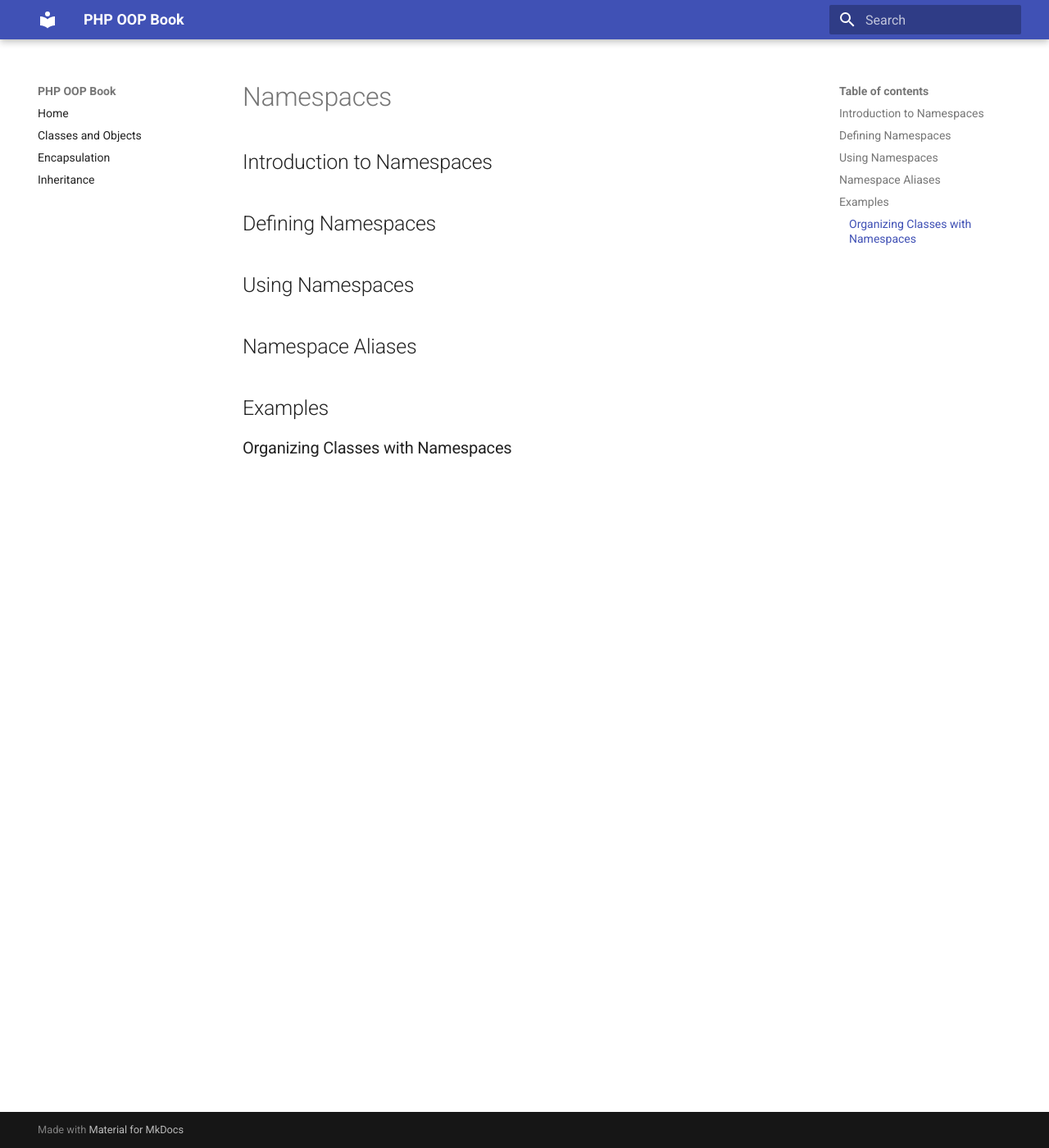
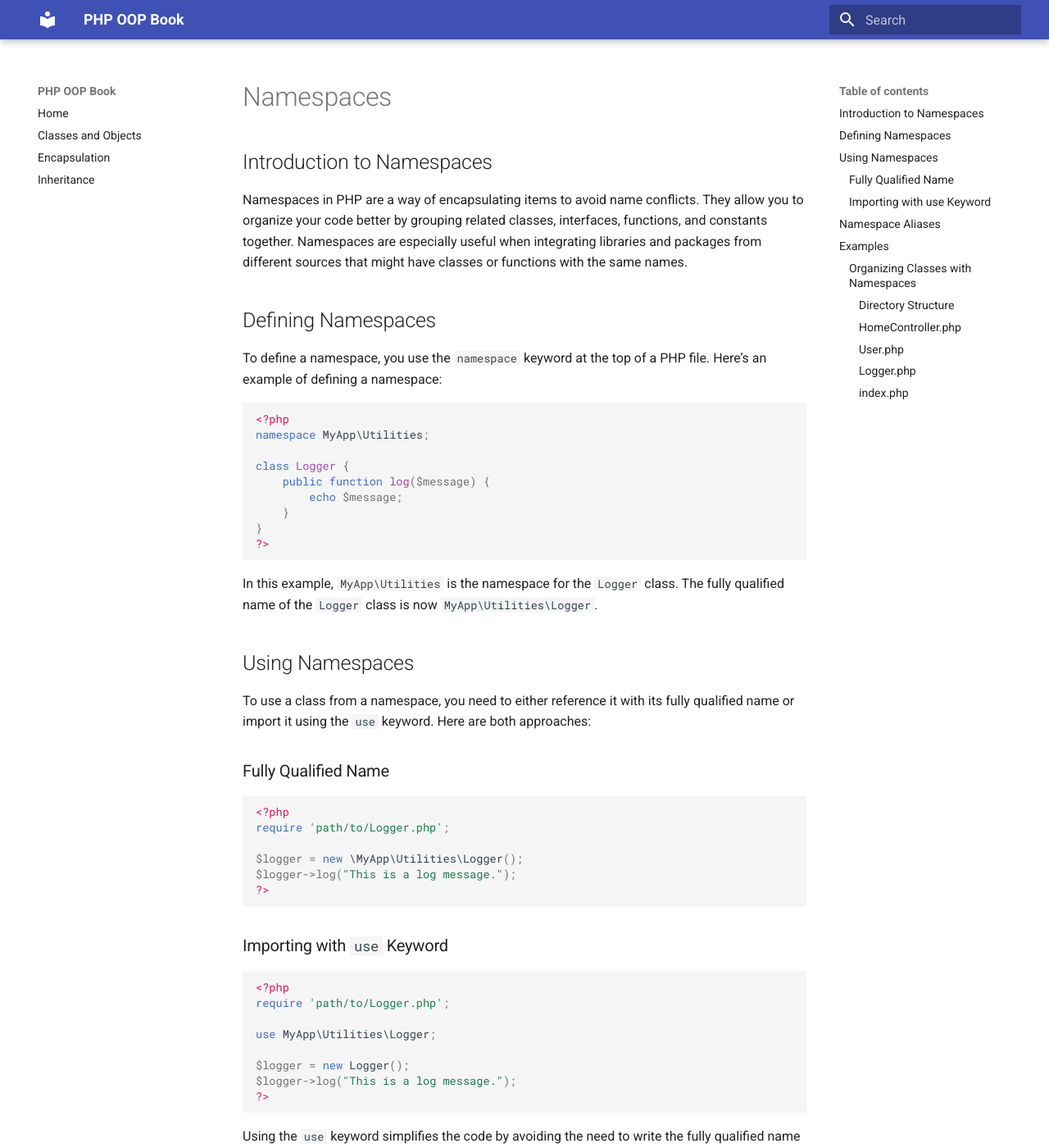
Before and after one commit to fahdi/php-oop, an MkDocs documentation site: the page built from docs/namespaces.md, in a window 1280 px wide and 1400 px high. Shown: the whole window at 82% size. Built offline with MkDocs 1.6.1 and Material for MkDocs 9.7.7, drawn with Linux system fonts in a browser that asks for light colours; some of the changed text lies outside the part shown.

Commit message:
Add the initial content for Namespaces.

````diff
--- a/docs/namespaces.md
+++ b/docs/namespaces.md
@@ -2,12 +2,155 @@
 
 ## Introduction to Namespaces
 
+Namespaces in PHP are a way of encapsulating items to avoid name conflicts. They allow you to organize your code better by grouping related classes, interfaces, functions, and constants together. Namespaces are especially useful when integrating libraries and packages from different sources that might have classes or functions with the same names.
+
 ## Defining Namespaces
+
+To define a namespace, you use the `namespace` keyword at the top of a PHP file. Here’s an example of defining a namespace:
+
+```php
+<?php
+namespace MyApp\Utilities;
+
+class Logger {
+    public function log($message) {
+        echo $message;
+    }
+}
+?>
+```
+
+In this example, `MyApp\Utilities` is the namespace for the `Logger` class. The fully qualified name of the `Logger` class is now `MyApp\Utilities\Logger`.
 
 ## Using Namespaces
 
+To use a class from a namespace, you need to either reference it with its fully qualified name or import it using the `use` keyword. Here are both approaches:
+
+### Fully Qualified Name
+
+```php
+<?php
+require 'path/to/Logger.php';
+
+$logger = new \MyApp\Utilities\Logger();
+$logger->log("This is a log message.");
+?>
+```
+
+### Importing with `use` Keyword
+
+```php
+<?php
+require 'path/to/Logger.php';
+
+use MyApp\Utilities\Logger;
+
+$logger = new Logger();
+$logger->log("This is a log message.");
+?>
+```
+
+Using the `use` keyword simplifies the code by avoiding the need to write the fully qualified name every time you use the class.
+
 ## Namespace Aliases
+
+Sometimes, you may want to create an alias for a namespace to shorten its name or avoid conflicts. You can do this using the `as` keyword with the `use` statement:
+
+```php
+<?php
+require 'path/to/Logger.php';
+
+use MyApp\Utilities\Logger as Log;
+
+$logger = new Log();
+$logger->log("This is a log message.");
+?>
+```
+
+In this example, `Log` is an alias for `MyApp\Utilities\Logger`, making it easier to reference the class.
 
 ## Examples
 
 ### Organizing Classes with Namespaces
+
+Let’s consider a more complex example where you organize a project with multiple namespaces. Assume you are building a web application with separate components for controllers, models, and utilities.
+
+#### Directory Structure
+
+```
+/myapp
+    /controllers
+        HomeController.php
+    /models
+        User.php
+    /utilities
+        Logger.php
+    index.php
+```
+
+#### HomeController.php
+
+```php
+<?php
+namespace MyApp\Controllers;
+
+class HomeController {
+    public function index() {
+        echo "Welcome to the home page!";
+    }
+}
+?>
+```
+
+#### User.php
+
+```php
+<?php
+namespace MyApp\Models;
+
+class User {
+    public function getUserInfo() {
+        return "User information";
+    }
+}
+?>
+```
+
+#### Logger.php
+
+```php
+<?php
+namespace MyApp\Utilities;
+
+class Logger {
+    public function log($message) {
+        echo $message;
+    }
+}
+?>
+```
+
+#### index.php
+
+```php
+<?php
+require 'controllers/HomeController.php';
+require 'models/User.php';
+require 'utilities/Logger.php';
+
+use MyApp\Controllers\HomeController;
+use MyApp\Models\User;
+use MyApp\Utilities\Logger;
+
+$homeController = new HomeController();
+$homeController->index(); // Output: Welcome to the home page!
+
+$user = new User();
+echo $user->getUserInfo(); // Output: User information
+
+$logger = new Logger();
+$logger->log("This is a log message."); // Output: This is a log message.
+?>
+```
+
+In this example, we’ve organized the classes into different namespaces based on their functionality, making the codebase more manageable and avoiding potential name conflicts.
````
